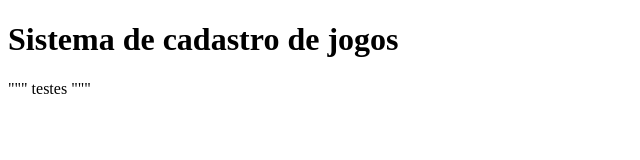
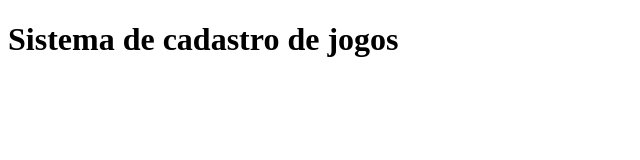
Before and after one commit to HelioMilhomens/sistema-de-cadastro, a plain HTML site: page index.html in a window 1280 px wide. Shown: the full height of the page, 0-640 px from the left. Drawn offline with Linux system fonts and the light colour scheme.

Commit message:
retirando a linha de testes

```diff
--- a/index.html
+++ b/index.html
@@ -9,8 +9,5 @@
 <body>
     <h1>Sistema de cadastro de jogos</h1>
     <script src="app.js"></script>
-    """
-      testes
-    """
 </body>
 </html>
```
